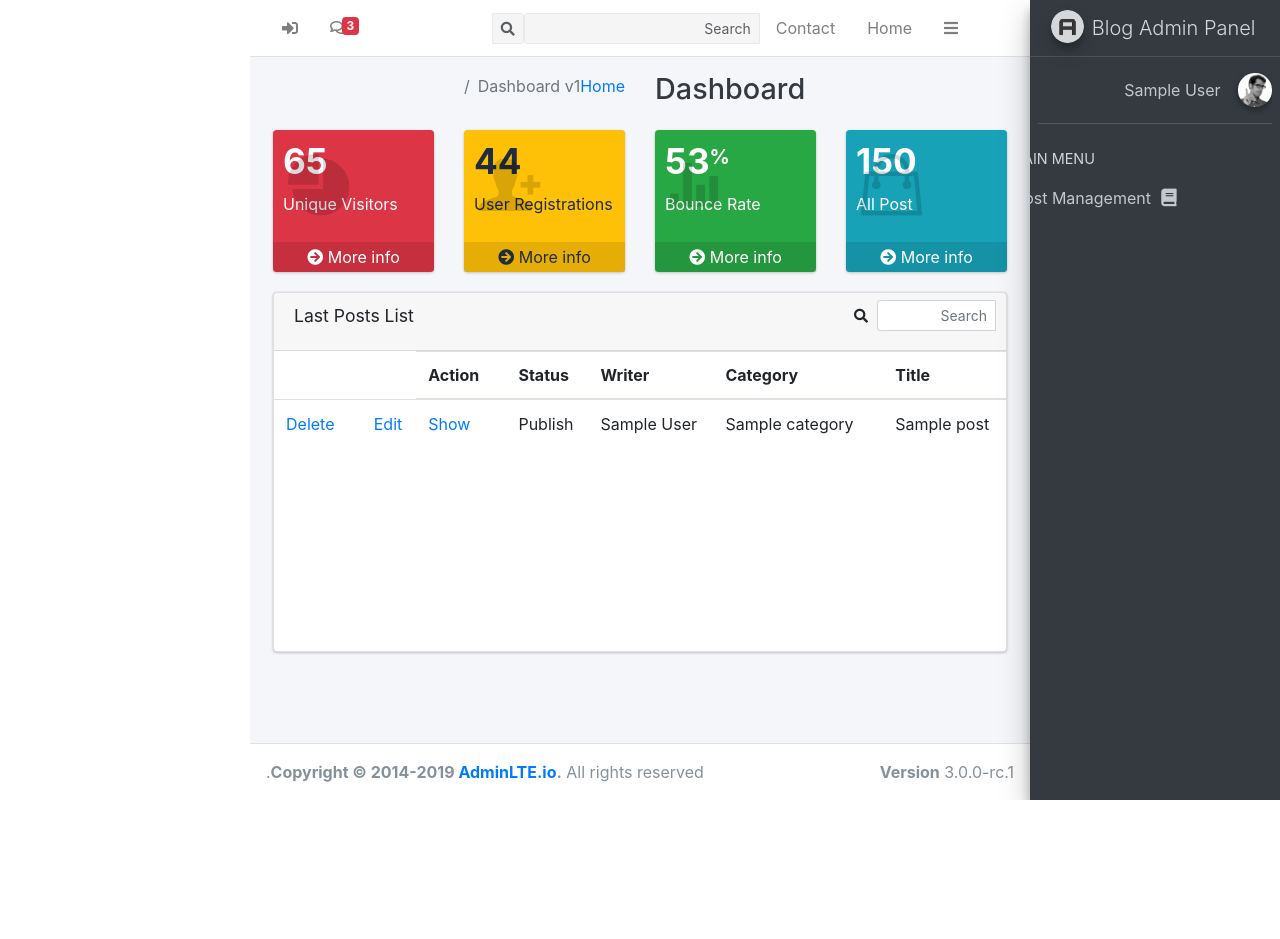
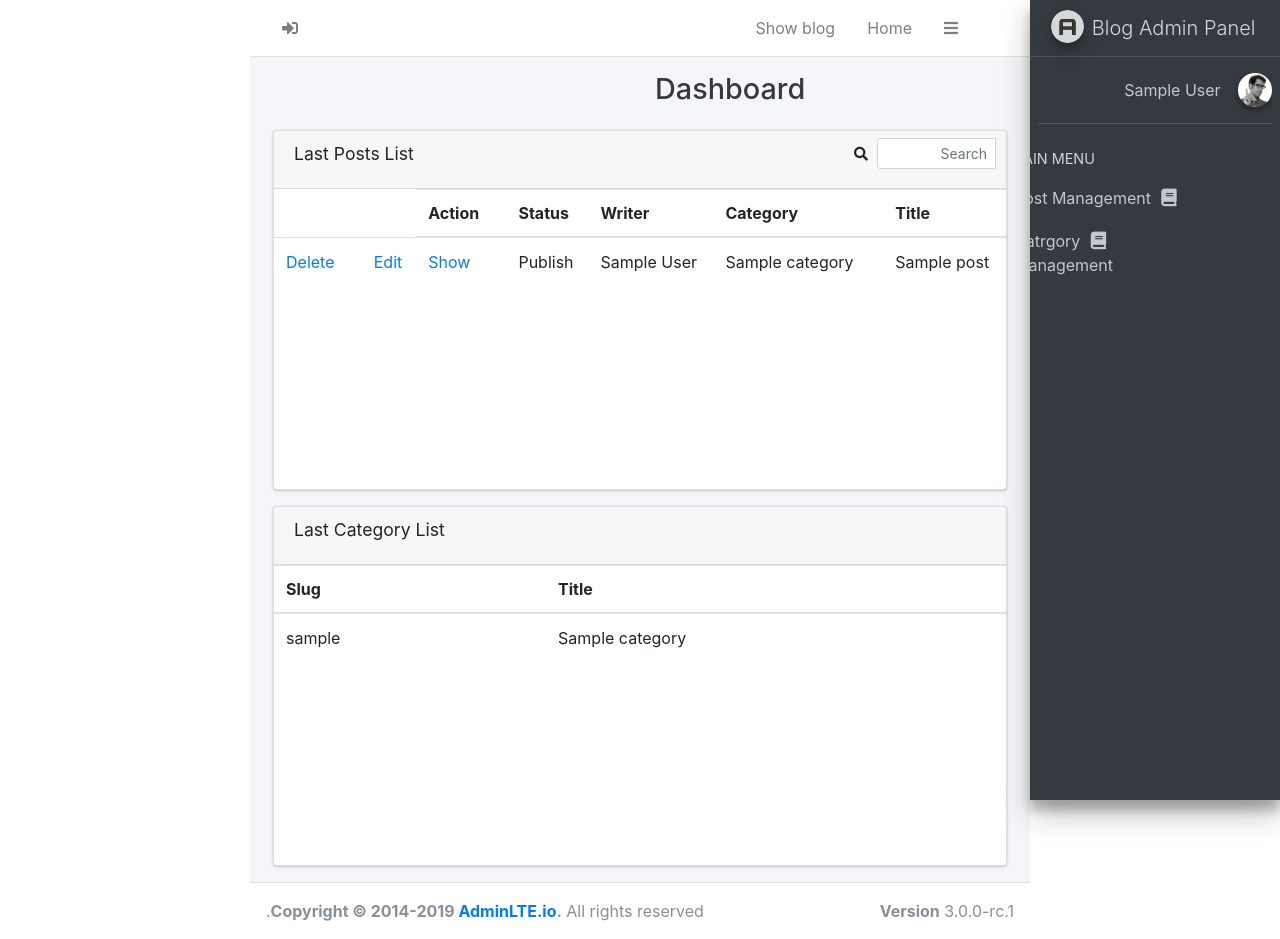
Before and after one commit to shirani98/Django-blog, a Django app: page /account/dashboard/ in a window 1280 px wide. Before the commit the page ends 800 px from the top, so only its background shows below. Run offline with Django 3.2, Linux system fonts and the light colour scheme; a user stored in the database is signed in; tables that the repository leaves empty hold one stand-in row (values such as "Sample post"); one stand-in notice (Sample message) is shown; some libraries are stand-ins or nearby versions.

Commit message:
fixed some bugs and add category to dashboard

```diff
--- a/account/urls.py
+++ b/account/urls.py
@@ -2,7 +2,7 @@ from django.contrib.auth import logout
 from django.contrib.auth.views import LogoutView
 
 from django.urls import path
-from .views import add_post, delete_post, loginfun, register_user, showdashboard, update_post
+from .views import add_post, create_cat, delete_post, loginfun, register_user, showdashboard, update_post
 
 
 
@@ -15,6 +15,7 @@ urlpatterns = [
     path('dashboard/addpost', add_post, name = "addpost"),
     path('dashboard/updatepost/<slug:slug>', update_post, name = "updatepost"),
     path('dashboard/deletepost/<slug:slug>', delete_post, name = "deletepost"),
+    path('dashboard/addcat', create_cat.as_view(), name = "addcat"),
 
 
 
--- a/account/views.py
+++ b/account/views.py
@@ -1,5 +1,6 @@
 from django.contrib import messages
 from django.core.checks.messages import Info
+from django.db.models.query_utils import Q
 from django.http.response import HttpResponseRedirect
 from django.shortcuts import get_object_or_404, redirect, render
 from django.contrib.auth.views import LoginView, LogoutView
@@ -9,8 +10,9 @@ from django.contrib.auth.decorators import login_required
 from account.forms import AddPostForm, LoginForm, UpdateForm, UserCreate
 from account.models import CustomUser
 from post.models import Category, Post
-from django.views.generic.edit import UpdateView
-
+from django.views.generic.edit import CreateView, UpdateView
+from django.contrib.auth.mixins import LoginRequiredMixin
+from django.urls import reverse, reverse_lazy
 
 # Create your views here.
 
@@ -50,13 +52,22 @@ def register_user(request):
     return render (request,"account/signup.html",{"form":form})
 @login_required
 def showdashboard(request):
-    if request.user.is_superuser :
-        posts = Post.objects.all()
-    else:
-        posts = Post.objects.filter(writer = request.user)
-
+    querysearch = request.GET.get("table_search")
+    if querysearch is None:
+        if request.user.is_superuser :
+            posts = Post.objects.all()
+            cat = Category.objects.all()
+        else:
+            posts = Post.objects.filter(writer = request.user)
+            cat = Category.objects.all()
+    else :
+        querysearch = request.GET.get("table_search")
+        print(querysearch)
+        cat = Category.objects.all()
+        posts = Post.objects.filter(Q(title__contains =querysearch) | Q(body__contains =querysearch) )
     context = {
-        "posts" : posts
+        "posts" : posts,
+        "cats" : cat
     }
     return render(request,"account/dash/dash.html",context)
 @login_required
@@ -133,3 +144,8 @@ def delete_post(request, slug):
         "posts" : posts
     }
     return render(request,"account/dash/dash.html",context)
+class create_cat(LoginRequiredMixin,CreateView):
+    model = Category
+    fields = '__all__'
+    template_name = "account/dash/addcat.html"
+    success_url = reverse_lazy('account:dash')
--- a/templates/account/dash/base.html
+++ b/templates/account/dash/base.html
@@ -45,84 +45,14 @@
         <a href="{% url 'account:dash' %}" class="nav-link">Home</a>
       </li>
       <li class="nav-item d-none d-sm-inline-block">
-        <a href="#" class="nav-link">Contact</a>
+        <a target="_blank" href="{% url 'post:index' %}" class="nav-link">Show blog</a>
       </li>
     </ul>
 
-    <!-- SEARCH FORM -->
-    <form class="form-inline ml-3">
-      <div class="input-group input-group-sm">
-        <input class="form-control form-control-navbar" type="search" placeholder="Search" aria-label="Search">
-        <div class="input-group-append">
-          <button class="btn btn-navbar" type="submit">
-            <i class="fas fa-search"></i>
-          </button>
-        </div>
-      </div>
-    </form>
+
 
     <!-- Right navbar links -->
     <ul class="navbar-nav mr-auto-navbav">
-      <!-- Messages Dropdown Menu -->
-      <li class="nav-item dropdown">
-        <a class="nav-link" data-toggle="dropdown" href="#">
-          <i class="far fa-comments"></i>
-          <span class="badge badge-danger navbar-badge">3</span>
-        </a>
-        <div class="dropdown-menu dropdown-menu-lg dropdown-menu-right">
-          <a href="#" class="dropdown-item">
-            <!-- Message Start -->
-            <div class="media">
-              <img src="{% static 'account/dash/dist/img/user1-128x128.jpg' %}" alt="User Avatar" class="img-size-50 mr-3 img-circle">
-              <div class="media-body">
-                <h3 class="dropdown-item-title">
-                  Brad Diesel
-                  <span class="float-right text-sm text-danger"><i class="fas fa-star"></i></span>
-                </h3>
-                <p class="text-sm">Call me whenever you can...</p>
-                <p class="text-sm text-muted"><i class="far fa-clock mr-1"></i> 4 Hours Ago</p>
-              </div>
-            </div>
-            <!-- Message End -->
-          </a>
-          <div class="dropdown-divider"></div>
-          <a href="#" class="dropdown-item">
-            <!-- Message Start -->
-            <div class="media">
-              <img src="{% static 'account/dash/dist/img/user8-128x128.jpg' %}" alt="User Avatar" class="img-size-50 img-circle mr-3">
-              <div class="media-body">
-                <h3 class="dropdown-item-title">
-                  John Pierce
-                  <span class="float-right text-sm text-muted"><i class="fas fa-star"></i></span>
-                </h3>
-                <p class="text-sm">I got your message bro</p>
-                <p class="text-sm text-muted"><i class="far fa-clock mr-1"></i> 4 Hours Ago</p>
-              </div>
-            </div>
-            <!-- Message End -->
-          </a>
-          <div class="dropdown-divider"></div>
-          <a href="#" class="dropdown-item">
-            <!-- Message Start -->
-            <div class="media">
-              <img src="{% static 'account/dash/dist/img/user3-128x128.jpg' %}" alt="User Avatar" class="img-size-50 img-circle mr-3">
-              <div class="media-body">
-                <h3 class="dropdown-item-title">
-                  Nora Silvester
-                  <span class="float-right text-sm text-warning"><i class="fas fa-star"></i></span>
-                </h3>
-                <p class="text-sm">The subject goes here</p>
-                <p class="text-sm text-muted"><i class="far fa-clock mr-1"></i> 4 Hours Ago</p>
-              </div>
-            </div>
-            <!-- Message End -->
-          </a>
-          <div class="dropdown-divider"></div>
-          <a href="#" class="dropdown-item dropdown-footer">See All Messages</a>
-        </div>
-      </li>
-      <!-- Notifications Dropdown Menu -->
-
       <li class="nav-item">
         <a class="nav-link" data-widget="control-sidebar" data-slide="true" href="{% url 'account:logout' %}">
           <i class="fas fa-sign-in-alt"></i>
@@ -180,6 +110,24 @@
             </ul>
           </li>
 
+          <li class="nav-item has-treeview">
+            <a href="#" class="nav-link">
+              <i class="nav-icon fa fa-book"></i>
+              <p>
+                Catrgory Management
+                <i class="fas fa-angle-left right"></i>
+              </p>
+            </a>
+            <ul class="nav nav-treeview">
+              <li class="nav-item">
+                <a href="{% url 'account:addcat' %}" class="nav-link">
+                  <i class="far fa-circle nav-icon"></i>
+                  <p>Add Category</p>
+                </a>
+              </li>
+            </ul>
+          </li>
+
         </ul>
       </nav>
       <!-- /.sidebar-menu -->
@@ -197,10 +145,7 @@
             <h1 class="m-0 text-dark">Dashboard</h1>
           </div><!-- /.col -->
           <div class="col-sm-6">
-            <ol class="breadcrumb float-sm-right">
-              <li class="breadcrumb-item"><a href="#">Home</a></li>
-              <li class="breadcrumb-item active">Dashboard v1</li>
-            </ol>
+
           </div><!-- /.col -->
         </div><!-- /.row -->
       </div><!-- /.container-fluid -->
--- a/templates/account/dash/dash.html
+++ b/templates/account/dash/dash.html
@@ -5,69 +5,7 @@
 
     <!-- Main content -->
 
-        <!-- Small boxes (Stat box) -->
-        <div class="row">
-          <div class="col-lg-3 col-6">
-            <!-- small box -->
-            <div class="small-box bg-info">
-              <div class="inner">
-                <h3>{{150}}</h3>
 
-                <p>All Post</p>
-              </div>
-              <div class="icon">
-                <i class="ion ion-bag"></i>
-              </div>
-              <a href="#" class="small-box-footer">More info <i class="fas fa-arrow-circle-right"></i></a>
-            </div>
-          </div>
-          <!-- ./col -->
-          <div class="col-lg-3 col-6">
-            <!-- small box -->
-            <div class="small-box bg-success">
-              <div class="inner">
-                <h3>53<sup style="font-size: 20px">%</sup></h3>
-
-                <p>Bounce Rate</p>
-              </div>
-              <div class="icon">
-                <i class="ion ion-stats-bars"></i>
-              </div>
-              <a href="#" class="small-box-footer">More info <i class="fas fa-arrow-circle-right"></i></a>
-            </div>
-          </div>
-          <!-- ./col -->
-          <div class="col-lg-3 col-6">
-            <!-- small box -->
-            <div class="small-box bg-warning">
-              <div class="inner">
-                <h3>44</h3>
-
-                <p>User Registrations</p>
-              </div>
-              <div class="icon">
-                <i class="ion ion-person-add"></i>
-              </div>
-              <a href="#" class="small-box-footer">More info <i class="fas fa-arrow-circle-right"></i></a>
-            </div>
-          </div>
-          <!-- ./col -->
-          <div class="col-lg-3 col-6">
-            <!-- small box -->
-            <div class="small-box bg-danger">
-              <div class="inner">
-                <h3>65</h3>
-
-                <p>Unique Visitors</p>
-              </div>
-              <div class="icon">
-                <i class="ion ion-pie-graph"></i>
-              </div>
-              <a href="#" class="small-box-footer">More info <i class="fas fa-arrow-circle-right"></i></a>
-            </div>
-          </div>
-          <!-- ./col -->
-        </div>
         <!-- /.row -->
         <!-- Main row -->
         <div class="row">
@@ -81,13 +19,18 @@
                     <h3 class="card-title">Last Posts List</h3>
 
                     <div class="card-tools">
+                      <form action="" method="get">
                       <div class="input-group input-group-sm" style="width: 150px;">
+
                         <input type="text" name="table_search" class="form-control float-right" placeholder="Search">
 
                         <div class="input-group-append">
                           <button type="submit" class="btn btn-default"><i class="fas fa-search"></i></button>
+
                         </div>
+
                       </div>
+                    </form>
                     </div>
                   </div>
                   <!-- /.card-header -->
@@ -125,11 +68,69 @@
                   </div>
                   <!-- /.card-body -->
                 </div>
+
+
+
+                <!-- /.card-body -->
+
                 <!-- /.card -->
-              </div>
-            </div>
+              </div></div></div>
 
-          </section>
+
+
+
+
+
+
+
+            <div class="row">
+              <div class="col-12">
+                <div class="card">
+                  <div class="card-header">
+                    <h3 class="card-title">Last Category List</h3>
+
+                    <div class="card-tools">
+
+                    </div>
+                  </div>
+                  <!-- /.card-header -->
+                  <div class="card-body table-responsive p-0" style="height: 300px;">
+                    <table class="table table-head-fixed">
+                      <thead>
+                        <tr>
+                          <th>Title</th>
+                          <th>Slug</th>
+
+                        </tr>
+                      </thead>
+                      <tbody>
+
+                        {% for cat in cats %}
+                        <tr>
+
+                          <td>{{cat.title}}</td>
+                          <td>{{cat.slug}}</td>
+                        </tr>
+                        {% empty %}
+                        <h1>empty</h1>
+                        {% endfor %}
+
+
+                      </tbody>
+                    </table>
+                  </div>
+                  <!-- /.card-body -->
+                </div>
+
+
+
+                <!-- /.card-body -->
+
+                <!-- /.card -->
+              </div></div></div>
+
+            </section>
+
           <!-- right col -->
         </div>
         <!-- /.row (main row) -->
```
Also changed, not shown: templates/account/dash/addcat.html (added, +77 -0 lines), 1 other file.
